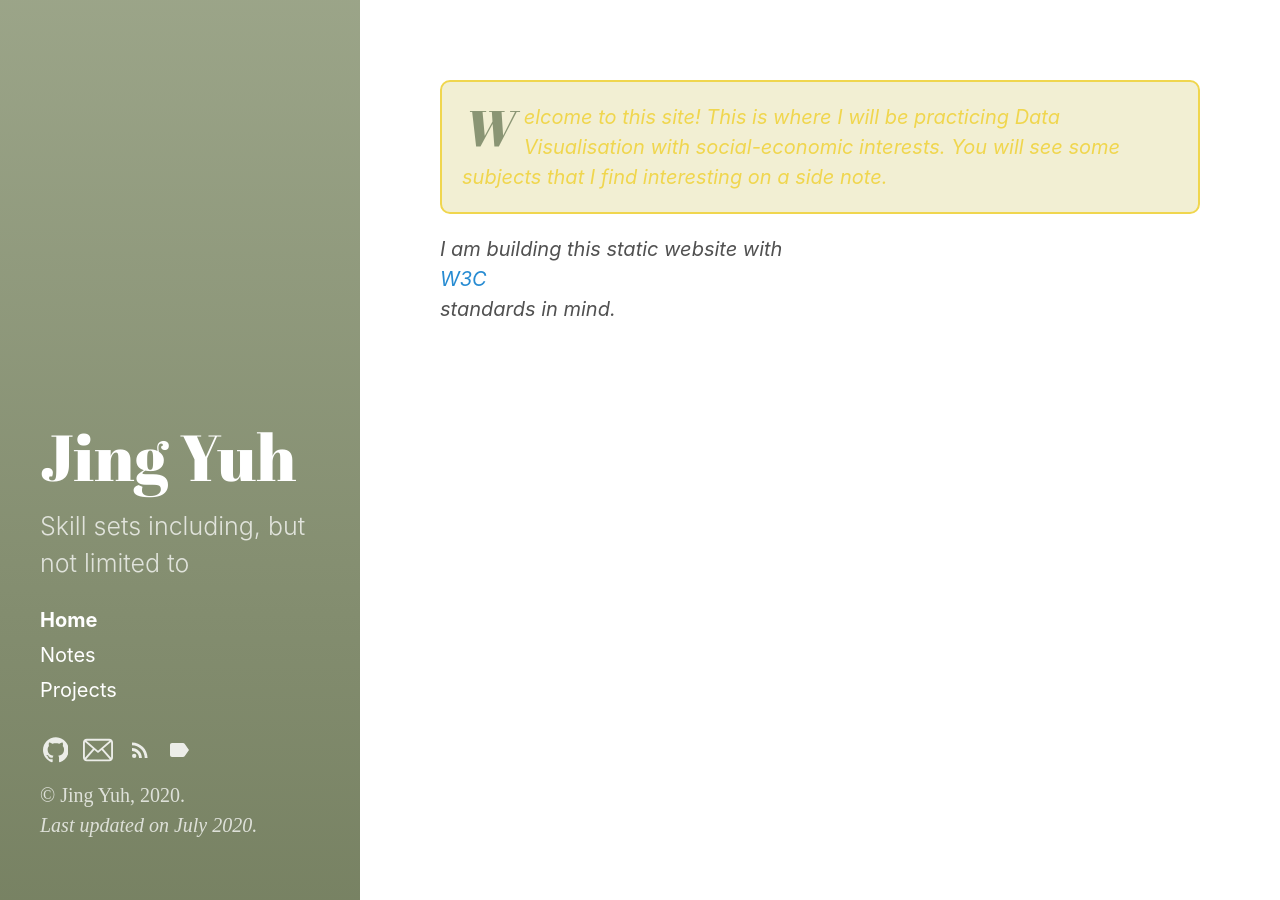
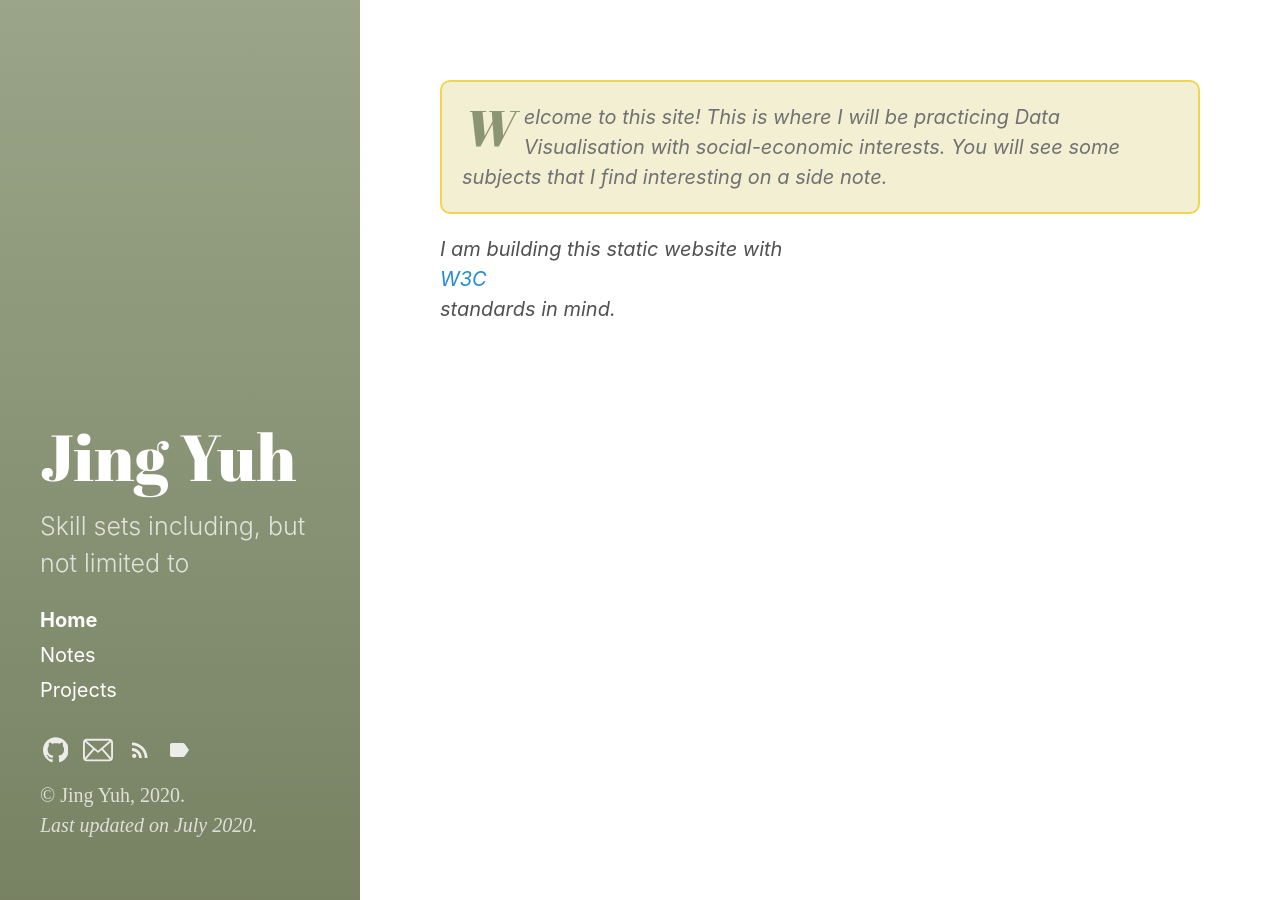
Before and after one commit to jyang123-bit/Website, a Jekyll site: the page built from index.html, in a window 1280 px wide. Built offline with Jekyll 4.4.1, drawn with Linux system fonts in a browser that asks for light colours; the list of posts is cut into pages by our own code.

Commit message:
Update _message.scss

```diff
--- a/_sass/hydeout/_message.scss
+++ b/_sass/hydeout/_message.scss
@@ -11,7 +11,7 @@
   overflow: hidden;
   position: relative;
   border: 2px solid;
-  color: #F0D64E; //Ronchi yellow: #F0D64E / #EED971FF / cactus green: #5C755E
+  border-color: #F0D64E; //Ronchi yellow: #F0D64E / #EED971FF / cactus green: #5C755E
   border-radius: 10px;
   content: '';
   display: block;
```
